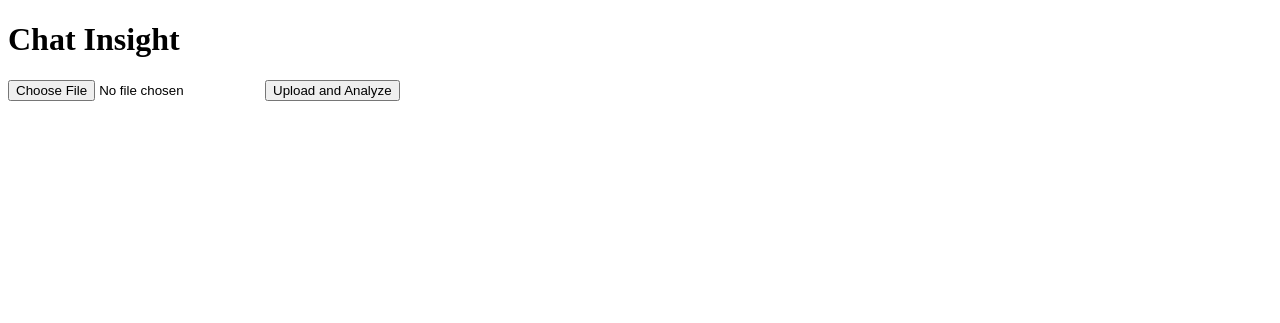
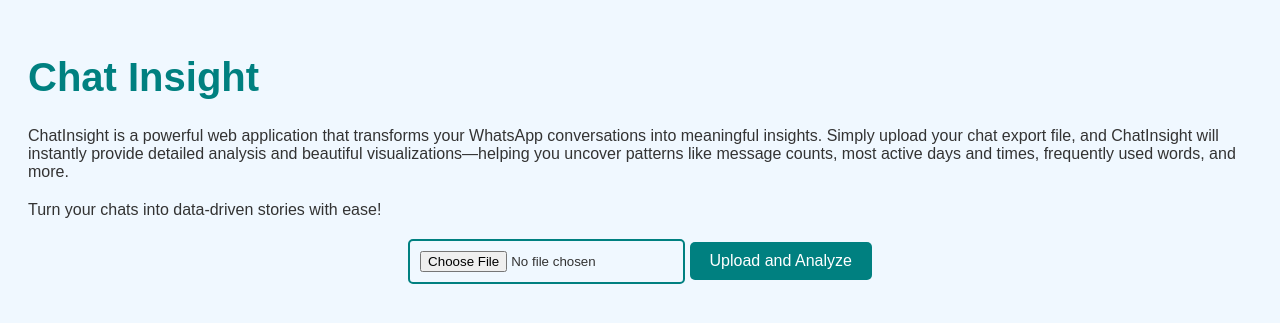
Before and after one commit to xeroxzen/chat-insight, a FastAPI app: page / in a window 1280 px wide. Shown: the top 323 px of the page. Run offline with FastAPI, Linux system fonts and the light colour scheme.

Commit message:
Refactor CSS styling in index.html

```diff
--- a/templates/index.html
+++ b/templates/index.html
@@ -4,15 +4,65 @@
     <meta charset="UTF-8" />
     <meta name="viewport" content="width=device-width, initial-scale=1.0" />
     <title>Chat Insight</title>
+    <style>
+      body {
+        font-family: Arial, sans-serif;
+        background-color: #f0f8ff;
+        color: #333;
+        text-align: left;
+        padding: 20px;
+      }
+      h1 {
+        color: #008080; /* Teal color */
+        font-size: 2.5em;
+      }
+      p {
+        font-size: 1em;
+        margin: 20px 0;
+      }
+      form {
+        margin-top: 20px;
+        text-align: center;
+      }
+      input[type="file"] {
+        padding: 10px;
+        border: 2px solid #008080;
+        border-radius: 5px;
+      }
+      button {
+        background-color: #008080;
+        color: white;
+        padding: 10px 20px;
+        border: none;
+        border-radius: 5px;
+        cursor: pointer;
+        font-size: 1em;
+      }
+      button:hover {
+        background-color: #006666;
+      }
+      .error {
+        color: red;
+        font-weight: bold;
+      }
+    </style>
   </head>
   <body>
     <h1>Chat Insight</h1>
+    <p>
+      ChatInsight is a powerful web application that transforms your WhatsApp
+      conversations into meaningful insights. Simply upload your chat export
+      file, and ChatInsight will instantly provide detailed analysis and
+      beautiful visualizations—helping you uncover patterns like message counts,
+      most active days and times, frequently used words, and more.
+    </p>
+    <p>Turn your chats into data-driven stories with ease!</p>
     <form action="/upload" method="post" enctype="multipart/form-data">
       <input type="file" name="file" accept=".zip" required />
       <button type="submit">Upload and Analyze</button>
     </form>
     {% if error %}
-    <p style="color: red">{{ error }}</p>
+    <p class="error">{{ error }}</p>
     {% endif %}
   </body>
 </html>
```
